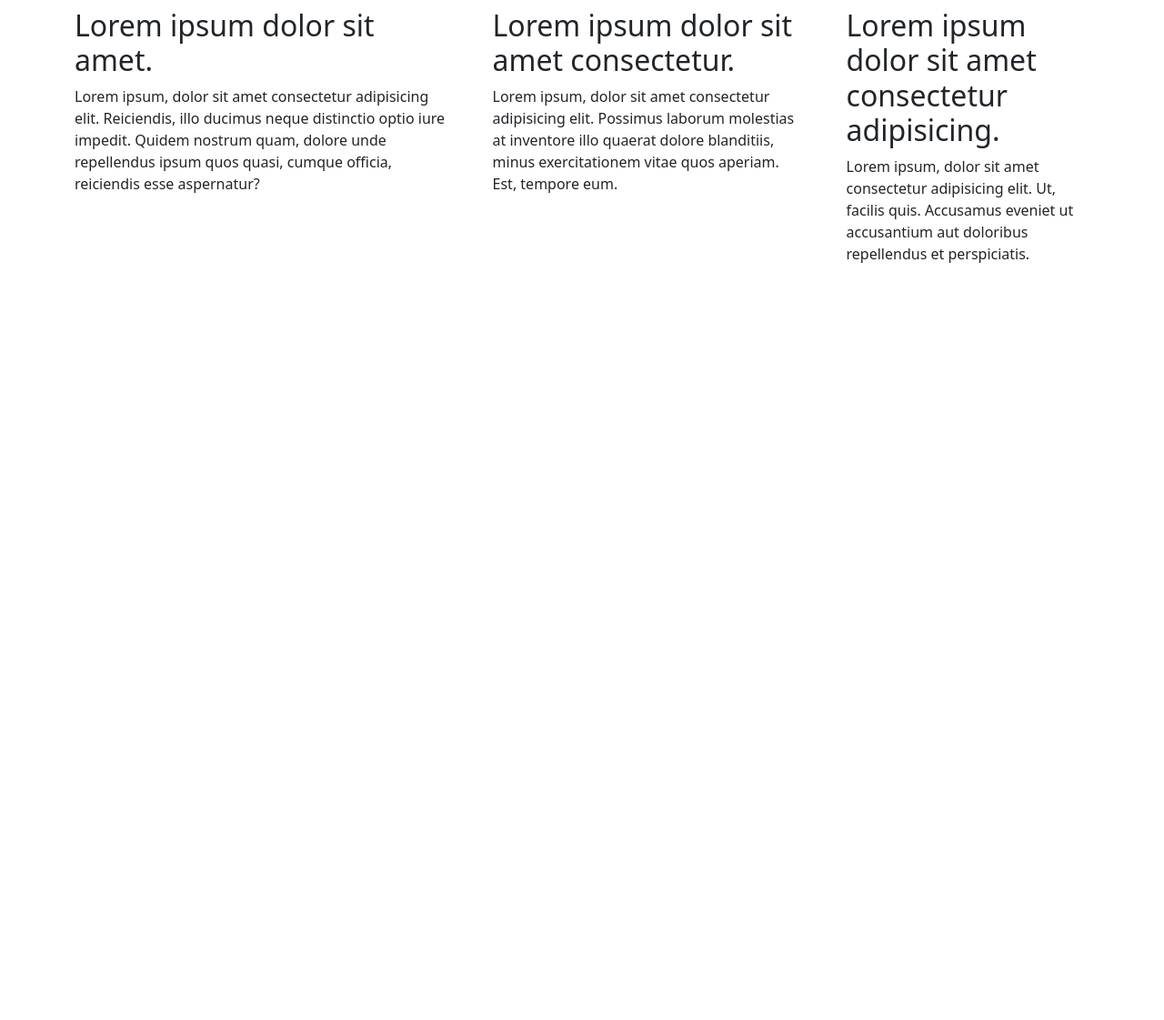
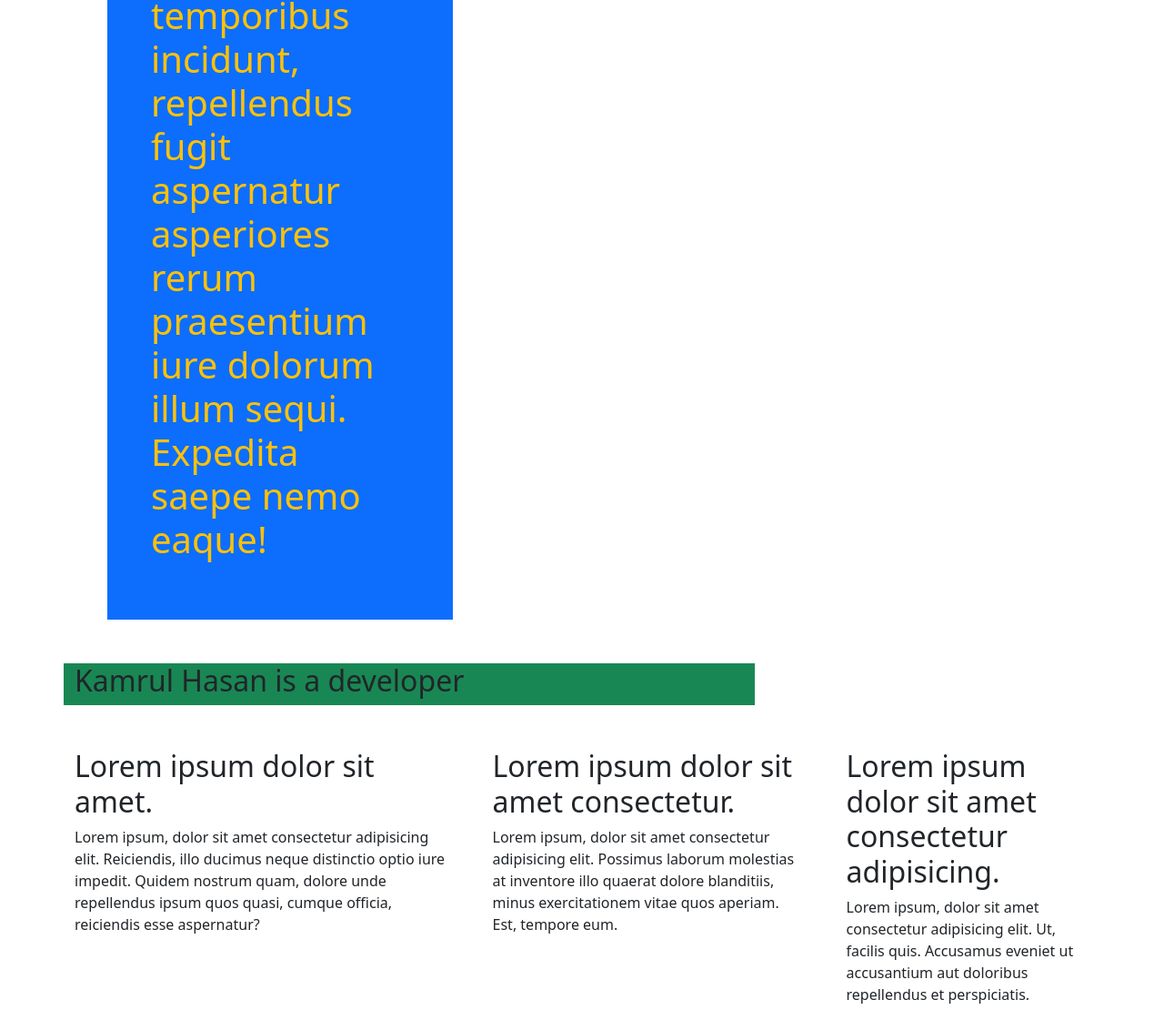
Before and after one commit to KAMRUL345/bootstrap-design-01, a plain HTML site: page index.html in a window 1280 px wide. Shown: the part 647-1768 px from the top of the page at 91% size. Before the commit the page ends 954 px from the top, so only its background shows below. Drawn offline with nearby package versions, Linux system fonts and the light colour scheme.

Commit message:
Update index.html

```diff
--- a/index.html
+++ b/index.html
@@ -55,8 +55,8 @@
 
         <!-- ************ Hero Section ************* -->
       <section class="container">
-
-        <div class="bg-primary fs-1 display-1 text-warning p-5 m-5">
+        <div class="row">
+                <div class="col-sm-4 bg-primary fs-1 display-1 text-warning p-5 m-5">
                 <h1 class="">Let's learn github</h1>
                 <p>
                   Lorem ipsum dolor, sit amet consectetur adipisicing elit. Accusantium
@@ -66,6 +66,14 @@
                 </p>
 
                </div>
+
+              <div class="col-sm-8 bg-success">
+                <h2>Kamrul Hasan is a developer</h2>
+              </div>
+
+        </div>
+
+
       </section>
 
         <!--************* section 02 **************-->
```
Lines whose indentation alone changed are shown as unchanged.
